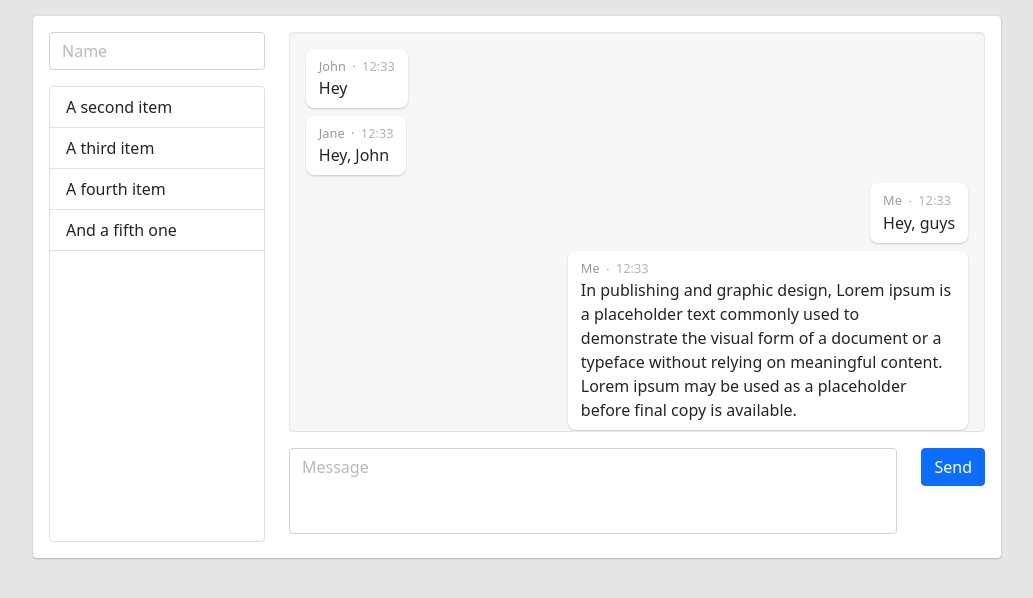
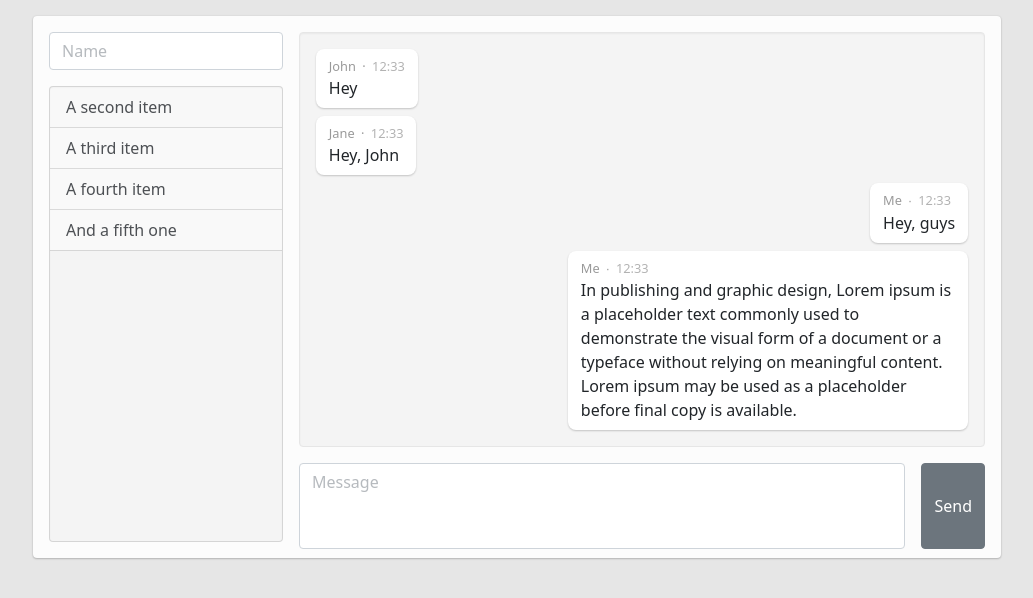
Before and after one commit to akinuri/node-chat, a website: page index.html in a window 1280 px wide. Shown: the whole page, without its empty margins (123-1156 px from the left). Drawn offline with Linux system fonts and the light colour scheme.

Commit message:
ui improvements

```diff
--- a/assets/styles.css
+++ b/assets/styles.css
@@ -8,6 +8,7 @@ body {
 .card {
     box-shadow: 0 0 2px hsl(0deg 0% 0% / 10%), 0 1px 2px hsl(0deg 0% 0% / 20%);
     border: none;
+    background-color: hsl(0, 0%, 99%);
 }
 
 :is(
@@ -24,16 +25,20 @@ body {
 #users.list-group-flush {
     border: 1px solid rgba(0,0,0,.125);
     border-radius: 0.25rem;
+    box-shadow: inset 0 1px 2px hsl(0deg 0% 0% / 5%);
+    background-color: hsl(0, 0%, 0%, 0.03);
 }
 #users.list-group-flush > .list-group-item:last-child {
-    border-bottom: 1px solid rgba(0,0,0,.125);
     border-radius: 0;
-    margin-bottom: 2em;
+    box-shadow: 0 1px 0 rgba(0,0,0,.125)
+}
+#users .list-group-item {
+    background-color: hsla(0, 0%, 100%, 0.4);
+    color: hsl(210deg 11% 15% / 80%);
 }
 
 #history {
     background-color: hsl(0, 0%, 0%, 0.03);
-    height: 25em;
     padding: 1em;
     overflow: auto;
     box-shadow: inset 0 1px 2px hsl(0deg 0% 0% / 5%);
--- a/index.html
+++ b/index.html
@@ -17,9 +17,9 @@
 
         <div class="card-body">
 
-            <div class="row" id="window">
+            <div class="row g-0" id="window">
 
-                <div class="col-3 h-100 d-flex flex-column">
+                <div class="col-3 h-100 d-flex flex-column me-3">
                     <input type="text" class="form-control" id="user" placeholder="Name" />
                     <ul class="list-group list-group-flush h-100 mt-3 overflow-auto" id="users">
                         <li class="list-group-item">A second item</li>
@@ -29,9 +29,9 @@
                     </ul>
                 </div>
 
-                <div class="col">
+                <div class="col d-flex flex-column">
 
-                    <div id="history">
+                    <div id="history" class="flex-grow-1">
                         <div class="entry">
                             <div class="from">
                                 <div class="user">John</div>
@@ -66,12 +66,12 @@
                         </div>
                     </div>
 
-                    <div class="row mt-3">
+                    <div class="row g-0 mt-3">
                         <div class="col">
                             <textarea class="form-control" id="message" placeholder="Message"></textarea>
                         </div>
-                        <div class="col-auto">
-                            <button type="button" id="sendMessageButton" class="btn btn-primary">Send</button>
+                        <div class="col-auto ms-3">
+                            <button type="button" id="sendMessageButton" class="btn btn-secondary h-100">Send</button>
                         </div>
                     </div>
 
```
